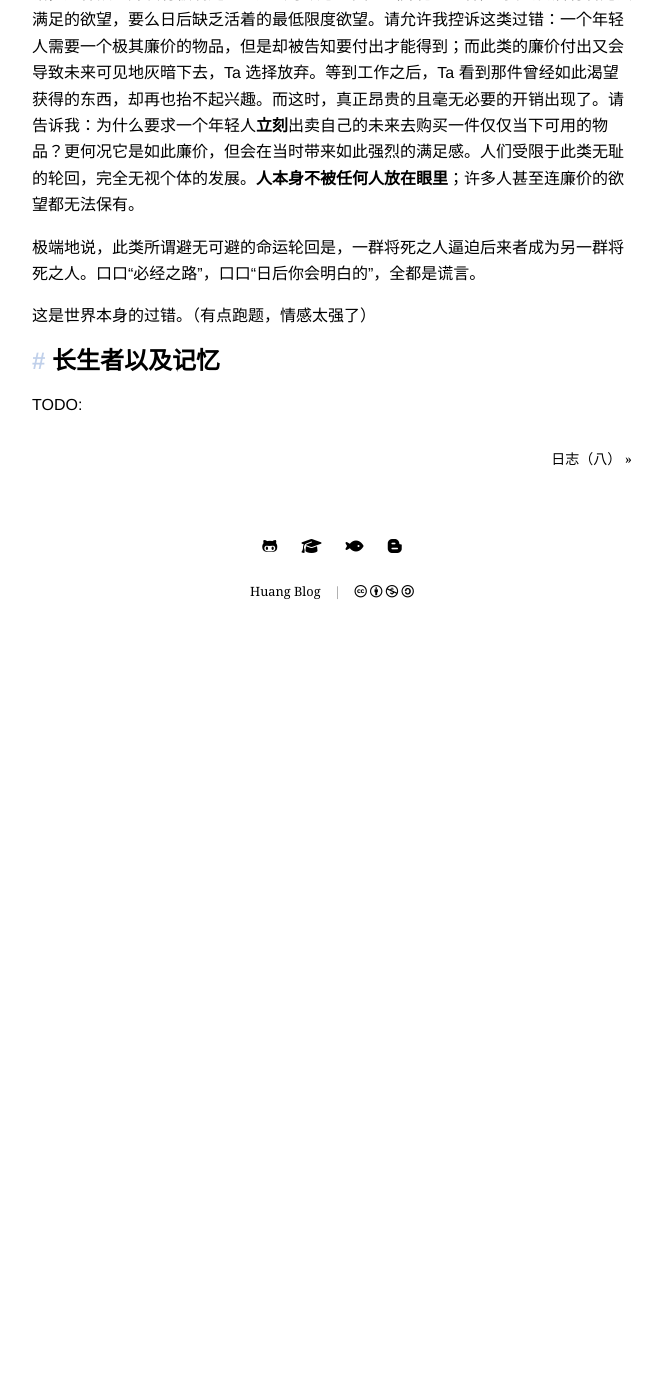
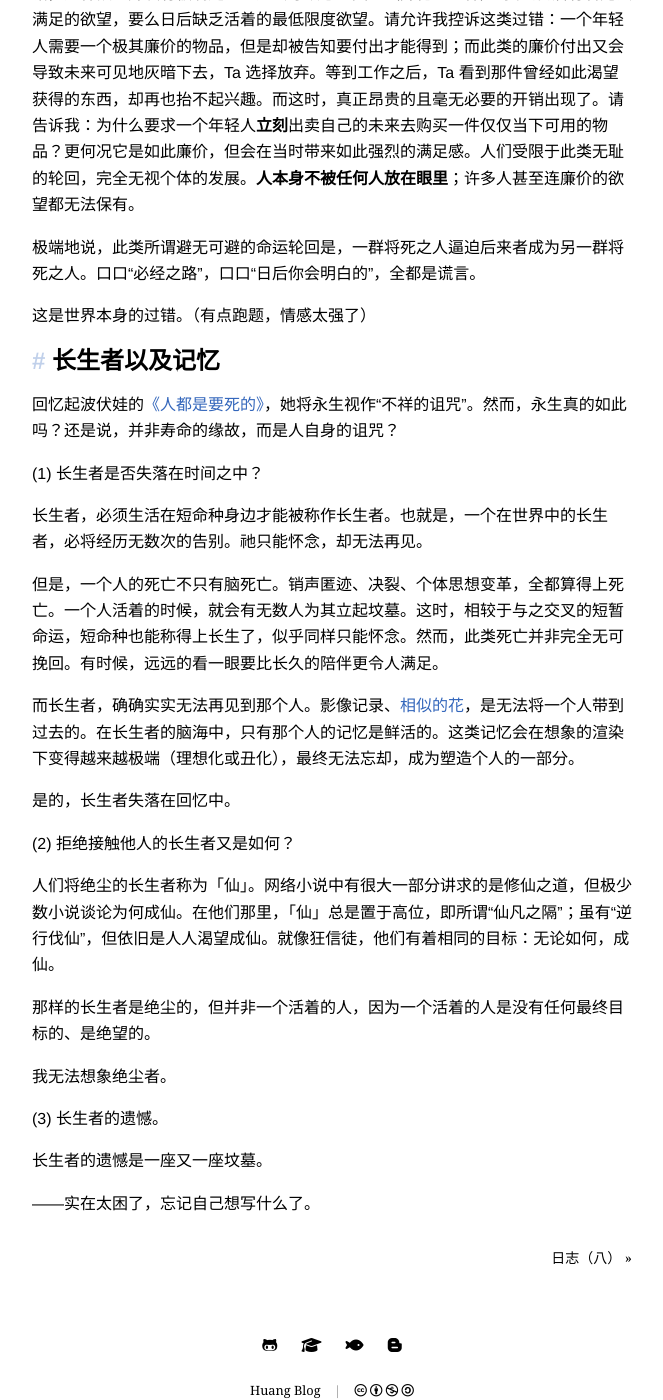
Before and after one commit to huang-feiyu/huang-feiyu.github.io, a Jekyll site: the page built from _posts/2023-08-27-diary-9.md, in a window 1280 px wide and 1400 px high, scrolled down 1889 px. Shown: the whole window, without its empty margins (308-971 px from the left). Built offline with Jekyll 4.4.1, drawn with Linux system fonts in a browser that asks for light colours; nearby versions of some CDN libraries; before the commit the page ends 2519 px from its top, so only the background shows below that.

Commit message:
post: finish `diary-9`

```diff
--- a/_posts/2023-08-27-diary-9.md
+++ b/_posts/2023-08-27-diary-9.md
@@ -35,4 +35,28 @@ description: 青春与暮年，长生者以及记忆。
 
 ### 长生者以及记忆
 
-TODO:
+回忆起波伏娃的[《人都是要死的》](https://book.douban.com/subject/6310320/)，她将永生视作“不祥的诅咒”。然而，永生真的如此吗？还是说，并非寿命的缘故，而是人自身的诅咒？
+
+(1) 长生者是否失落在时间之中？
+
+长生者，必须生活在短命种身边才能被称作长生者。也就是，一个在世界中的长生者，必将经历无数次的告别。祂只能怀念，却无法再见。
+
+但是，一个人的死亡不只有脑死亡。销声匿迹、决裂、个体思想变革，全都算得上死亡。一个人活着的时候，就会有无数人为其立起坟墓。这时，相较于与之交叉的短暂命运，短命种也能称得上长生了，似乎同样只能怀念。然而，此类死亡并非完全无可挽回。有时候，远远的看一眼要比长久的陪伴更令人满足。
+
+而长生者，确确实实无法再见到那个人。影像记录、[相似的花](https://movie.douban.com/subject/1291877/)，是无法将一个人带到过去的。在长生者的脑海中，只有那个人的记忆是鲜活的。这类记忆会在想象的渲染下变得越来越极端（理想化或丑化），最终无法忘却，成为塑造个人的一部分。
+
+是的，长生者失落在回忆中。
+
+(2) 拒绝接触他人的长生者又是如何？
+
+人们将绝尘的长生者称为「仙」。网络小说中有很大一部分讲求的是修仙之道，但极少数小说谈论为何成仙。在他们那里，「仙」总是置于高位，即所谓“仙凡之隔”；虽有“逆行伐仙”，但依旧是人人渴望成仙。就像狂信徒，他们有着相同的目标：无论如何，成仙。
+
+那样的长生者是绝尘的，但并非一个活着的人，因为一个活着的人是没有任何最终目标的、是绝望的。
+
+我无法想象绝尘者。
+
+(3) 长生者的遗憾。
+
+长生者的遗憾是一座又一座坟墓。
+
+——实在太困了，忘记自己想写什么了。
```
